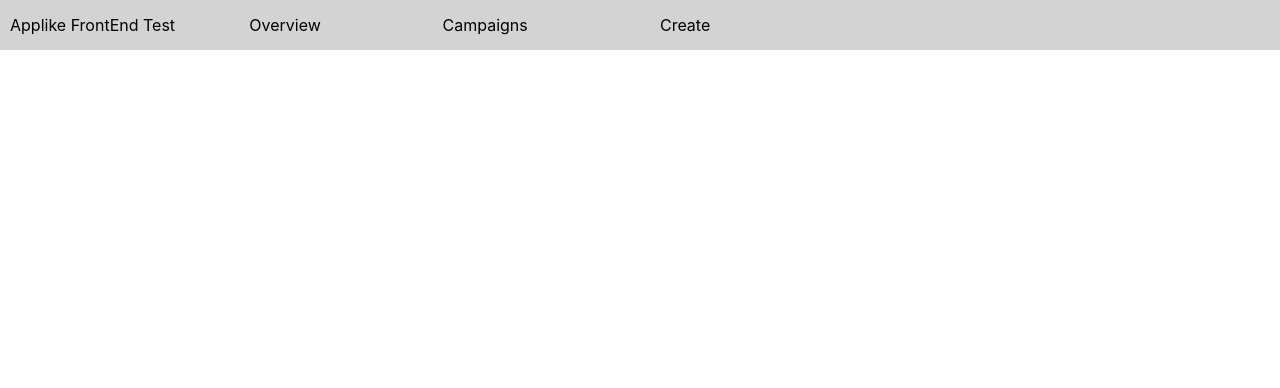
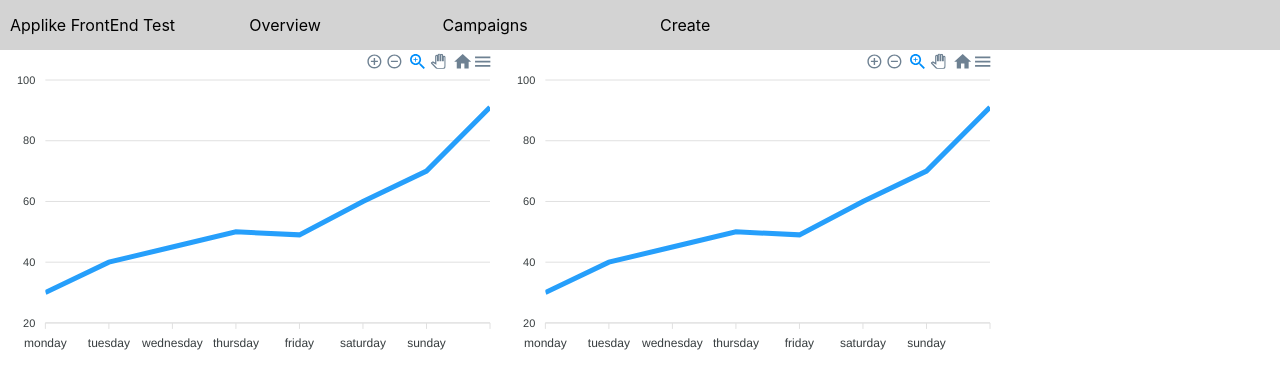
Before and after one commit to rscharfer/alike_codechallenge, a React (Create React App) app: page / in a window 1280 px wide. Shown: the top 388 px of the page. Built offline with nearby package versions, Linux system fonts and the light colour scheme.

Commit message:
added apexcharts

```diff
--- a/package.json
+++ b/package.json
@@ -6,7 +6,9 @@
     "@testing-library/jest-dom": "^4.2.4",
     "@testing-library/react": "^9.3.2",
     "@testing-library/user-event": "^7.1.2",
+    "apexcharts": "^3.20.0",
     "react": "^16.13.1",
+    "react-apexcharts": "^1.3.7",
     "react-dom": "^16.13.1",
     "react-scripts": "3.4.3"
   },
--- a/src/App.css
+++ b/src/App.css
@@ -1,3 +1,6 @@
+/* crap css solution - use styled components or modular CSS */
+
+
 nav {
   display:flex;
   flex-direction: row;
--- a/src/App.js
+++ b/src/App.js
@@ -3,6 +3,8 @@ import Navigation from './Navigation'
 import Overview from './Overview'
 import Campaigns from './Campaigns'
 import Create from './Create'
+
+
 
 import './App.css';
 
@@ -37,7 +39,7 @@ function App() {
 
   const selectCampaignData = campaign => campaignStore[campaign]
 
-  console.log('store', campaignStore);
+
 
   return (
     <Fragment>
--- /dev/null
+++ b/src/LineGraph.js
@@ -0,0 +1,28 @@
+import React from 'react'
+import Chart from 'react-apexcharts';
+
+
+const options = {
+  xaxis: {
+    categories: ['monday', 'tuesday', 'wednesday', 'thursday', 'friday', 'saturday', 'sunday']
+  }
+}
+
+
+
+
+export default function LineGraph({ yaxis, data }){
+
+  const series = [
+    { name : yaxis, data},
+  ]
+
+  return (
+    <Chart
+      options={options}
+      series={series}
+      type="line"
+      width="500"
+    />
+  )
+}
--- a/src/Overview.js
+++ b/src/Overview.js
@@ -1,11 +1,13 @@
 import React, { Fragment } from 'react';
+import LineGraph from './LineGraph';
+
 
 
 export default function Overview({ thisWeeksData }){
   return (
-    <Fragment>
-      {/* <LineGraph data={thisWeeksData.installData} min={0} max={0} lines={5} name="test"/>
-      <LineGraph data={thisWeeksData.revenueData} min={0} max={0} lines={5} name="test"/> */}
-    </Fragment>
+    <div style={{display: 'flex'}}>
+       <LineGraph yaxis='installs' data={[30, 40, 45, 50, 49, 60, 70, 91]}/>
+       <LineGraph yaxis='revenue' data={[30, 40, 45, 50, 49, 60, 70, 91]}/>
+    </div>
   )
 }
```
Also changed, not shown: 1 other file (tests, documents, lock files or other folders).
